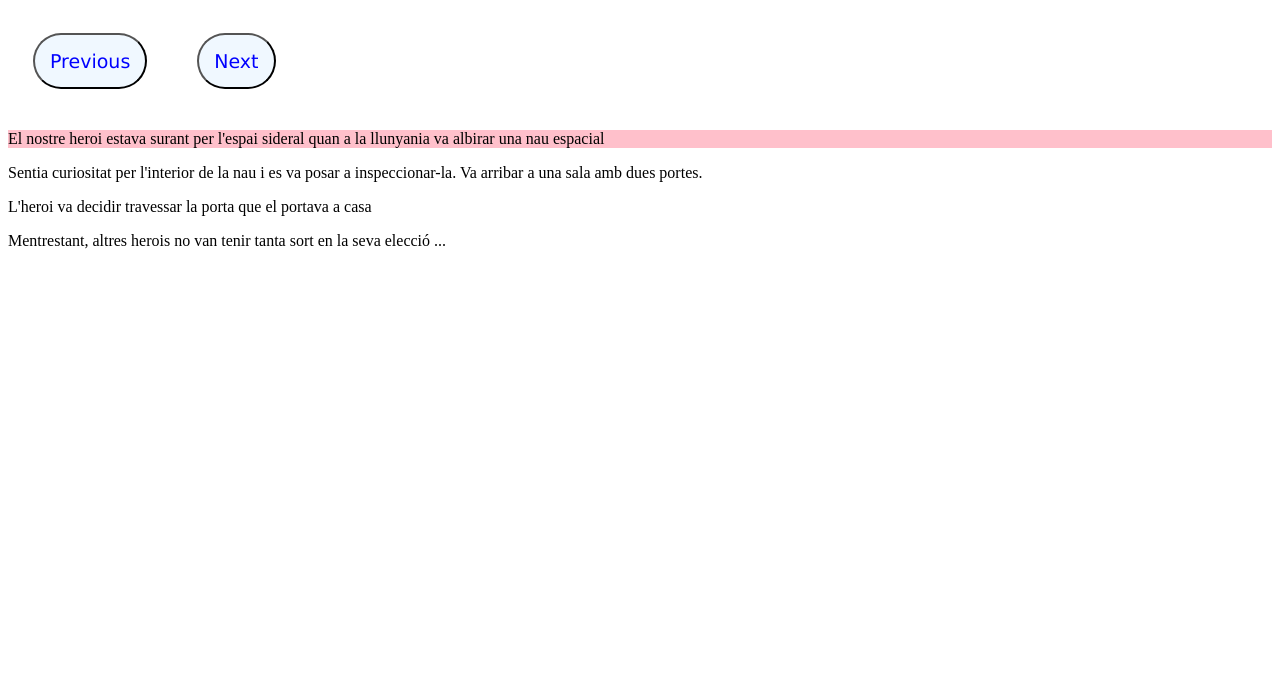
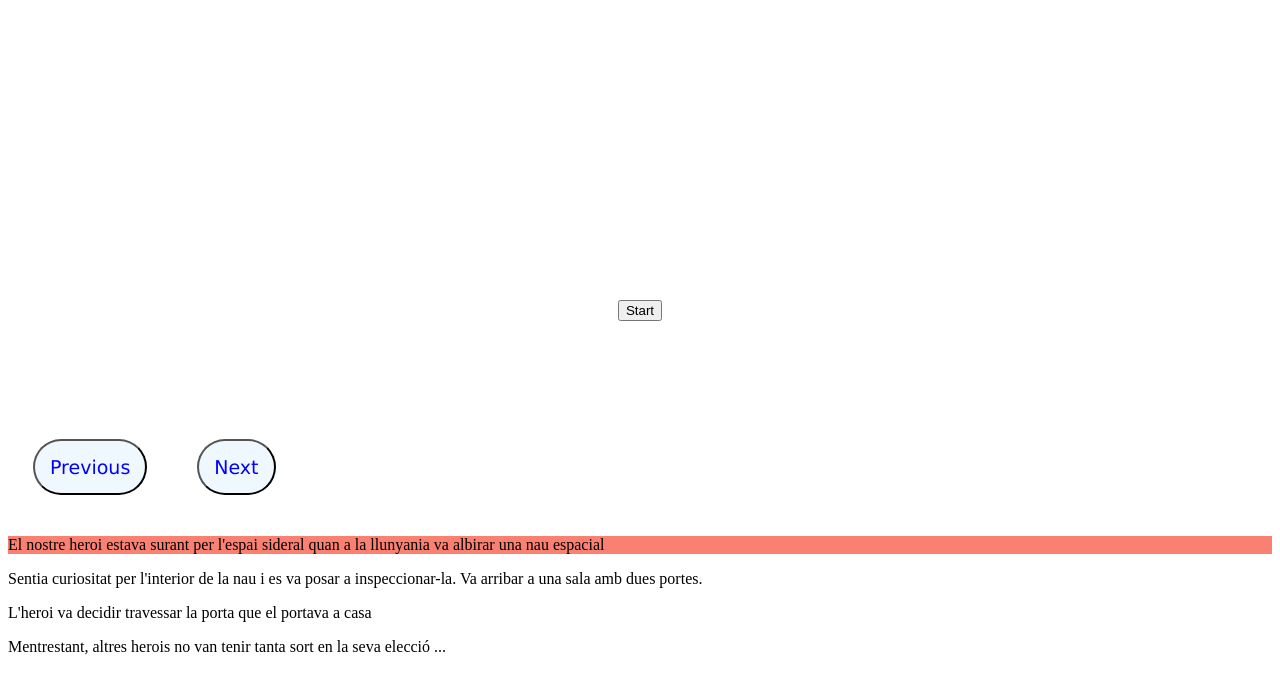
Before and after one commit to MiguelCagnate/Hero-React-Sprint-6, a React (Create React App) app: page / in a window 1280 px wide. Shown: the top 692 px of the page. Built offline with nearby package versions, Linux system fonts and the light colour scheme.

Commit message:
Wlcome Page

```diff
--- a/src/App.js
+++ b/src/App.js
@@ -1,6 +1,6 @@
 import { useState } from "react";
 import { Frases } from "./data/data";
-import { Buttons } from "./styled";
+import { BackgroundPage, Buttons } from "./styled";
 import "./components/Escena/ChangeColor.css";
 
 export function App() {
@@ -20,11 +20,16 @@ export function App() {
     </p>
   ));
 
+  return (
+
+    <div>
+    <BackgroundPage>
+  <h1>Benvinguts</h1>
+   <p>Aquesta és la història d'un superheroi galàctic </p>
+   <button type='button'>Start</button> <br/> <br/> <br/>
+  </BackgroundPage>
 
 
-
-  return (
-    <div>
       <Buttons onClick={(e) => changeButton(e, "PREVIOUS")} type="button">
         Previous
       </Buttons>
--- a/src/components/Escena/ChangeColor.css
+++ b/src/components/Escena/ChangeColor.css
@@ -1,3 +1,3 @@
 .nuColor{
-background-color: pink;
+background-color:salmon;
 }
--- a/src/components/Escena/EstiloFrases.css
+++ b/src/components/Escena/EstiloFrases.css
@@ -6,6 +6,8 @@ h1{
     border-radius: 15px;
     text-align: center;
     align-items: center;
+    background-repeat: no-repeat;
+    background-image:
 
 
 
```
Also changed, not shown: src/captain_future.jpg (added).
